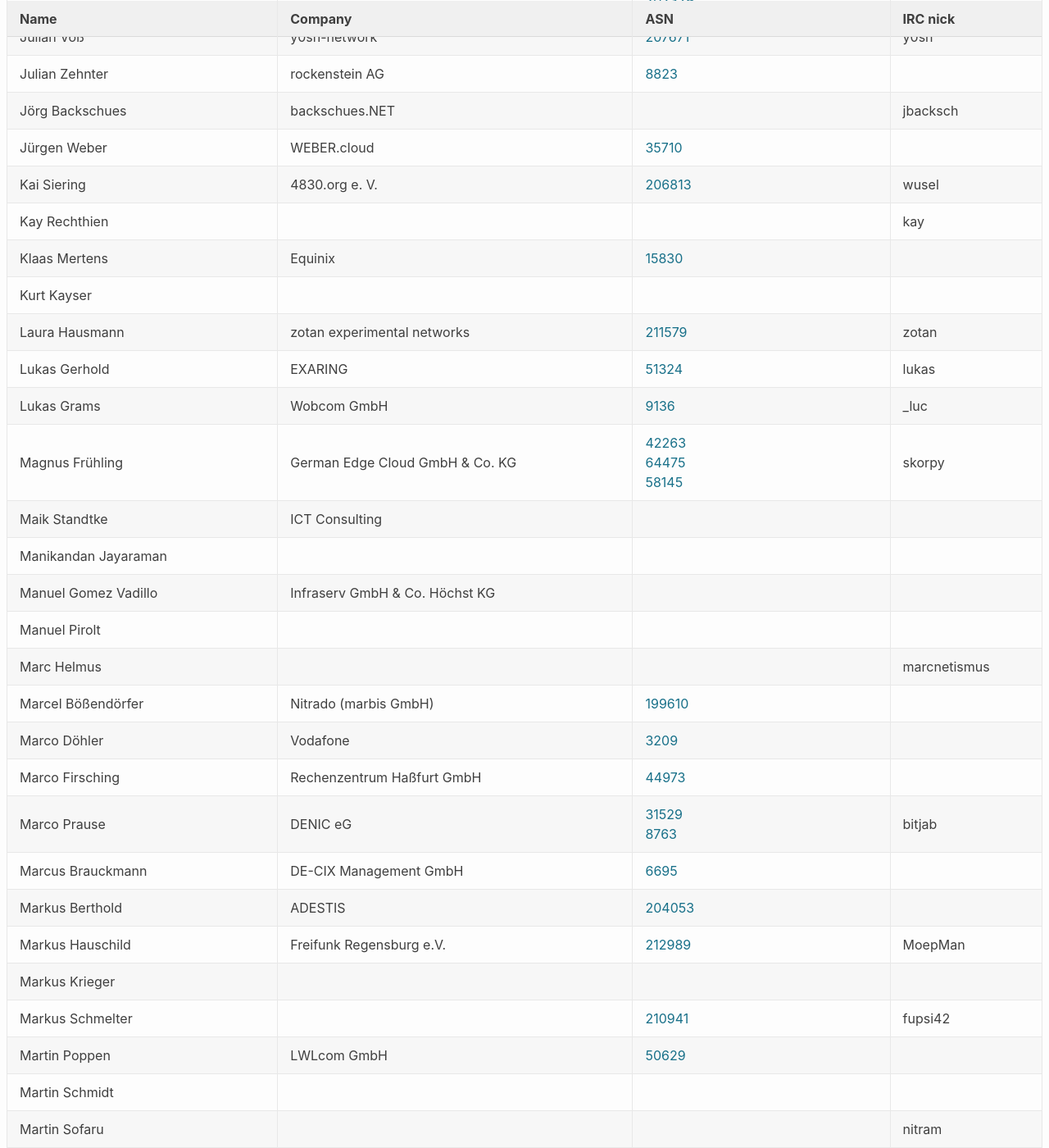
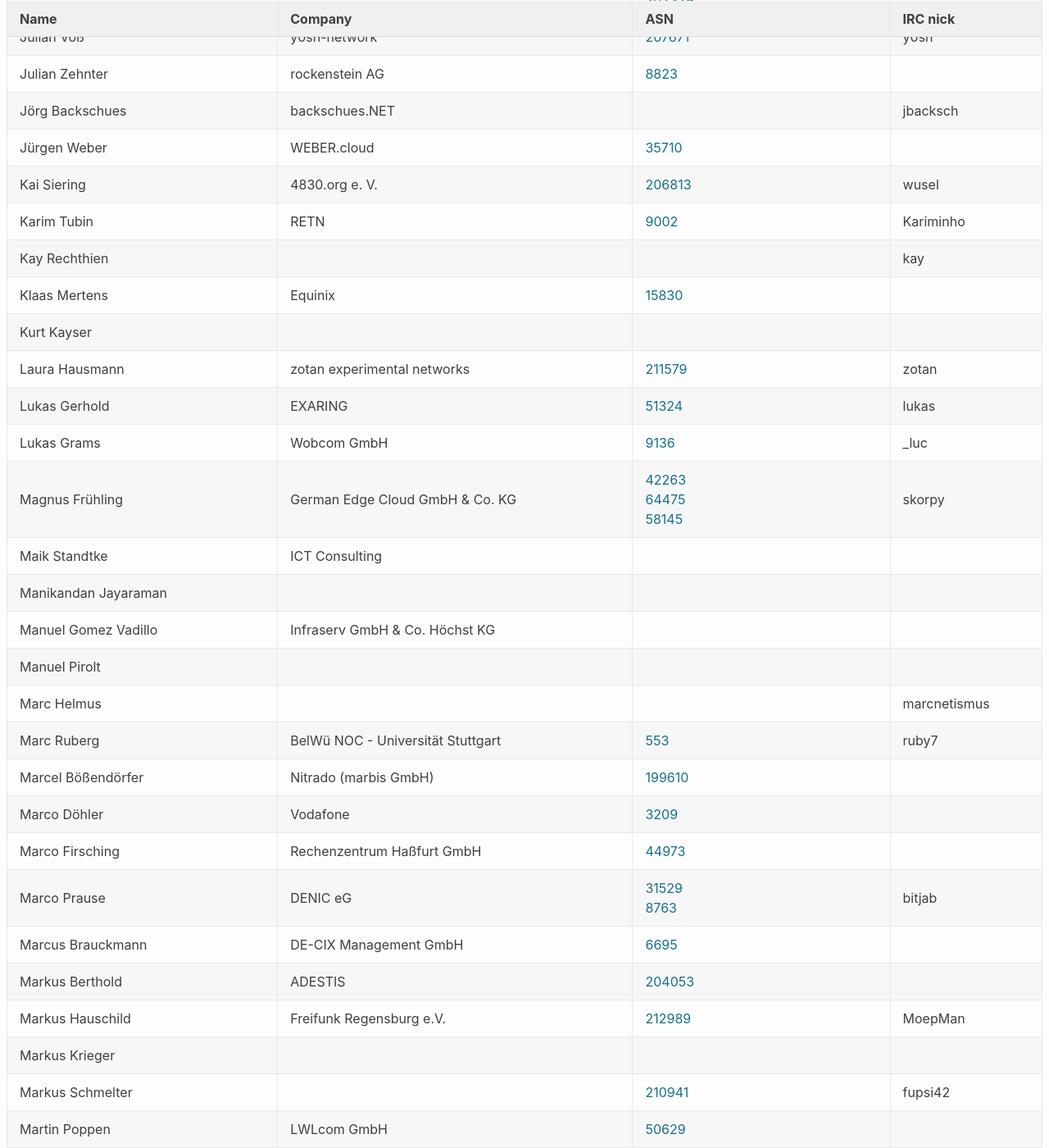
Before and after one commit to denog/pretix-attendeelist, a Jekyll site: the page built from denog13/index.markdown, in a window 1280 px wide and 1400 px high, scrolled down 2962 px. Shown: the whole window at 82% size. Built offline with Jekyll 4.4.1, drawn with Linux system fonts in a browser that asks for light colours.

Commit message:
Latest data: Thu Sep 30 05:12:06 UTC 2021

```diff
--- a/_data/attendees_denog13.json
+++ b/_data/attendees_denog13.json
@@ -408,6 +408,12 @@
     "asn": "206813"
   },
   {
+    "name": "Karim Tubin",
+    "company": "RETN",
+    "irc": "Kariminho",
+    "asn": "9002"
+  },
+  {
     "name": "Kay Rechthien",
     "company": null,
     "irc": "kay",
@@ -502,6 +508,12 @@
     "company": "DENIC eG",
     "irc": "bitjab",
     "asn": "31529, 8763"
+  },
+  {
+    "name": "Marc Ruberg",
+    "company": "BelWü NOC - Universität Stuttgart",
+    "irc": "ruby7",
+    "asn": "553"
   },
   {
     "name": "Marcus Brauckmann",
```
